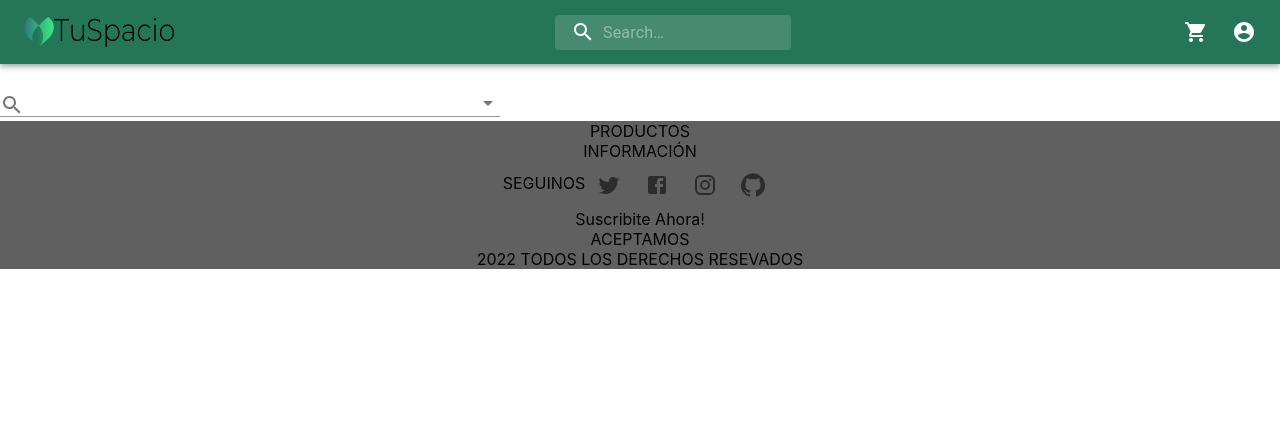
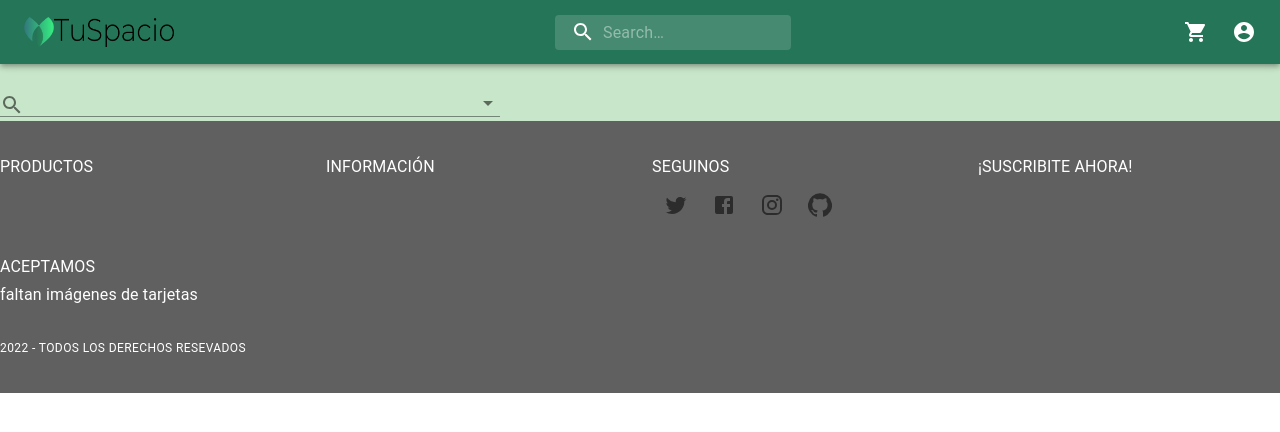
Before and after one commit to thegera4/PG-tuSpacio-FrontEnd, a React (Create React App) app: page / in a window 1280 px wide. Shown: the top 432 px of the page. Built offline with nearby package versions, Linux system fonts and the light colour scheme; no server answers.

Commit message:
unificados componentes mui v4 y esperando endpoints para containercards serach y paginado

```diff
--- a/src/App.css
+++ b/src/App.css
@@ -1,4 +1,4 @@
-.App {
+/* .App {
   text-align: center;
 }
 
@@ -35,4 +35,4 @@
   to {
     transform: rotate(360deg);
   }
-}
+} */
--- a/src/App.js
+++ b/src/App.js
@@ -1,29 +1,20 @@
 import './App.css';
+import {Container} from '@material-ui/core'
 import Navbar from './Components/Navbar/Navbar.jsx';
 import Footer from './Components/Footer/Footer.jsx';
 import SearchBar from './Components/SearchBar/SearchBar';
+// import ContainerCards from './Components/ContainerCards/ContainerCards.jsx'
 
 function App() {
   return (
-    <div className="App">
+    <Container maxWidth='xl' disableGutters='true' style={{backgroundColor:'#c8e6c9'}} >
+
       <Navbar />
       <SearchBar />
       <Footer />
-      {/* <header className="App-header">
-        <img src={logo} className="App-logo" alt="logo" />
-        <p>
-          Edit <code>src/App.js</code> and save to reload.
-        </p>
-        <a
-          className="App-link"
-          href="https://reactjs.org"
-          target="_blank"
-          rel="noopener noreferrer"
-        >
-          Learn React
-        </a>
-      </header> */}
-    </div>
+
+      </Container>
+
   );
 }
 
--- /dev/null
+++ b/src/Components/ContainerCards/ContainerCards.jsx
@@ -0,0 +1,11 @@
+import React from "react";
+import {Container} from '@material-ui/core'
+
+
+export default function ContainerCards() {
+
+
+    return(
+        <div>lalal</div>
+    )
+};
--- a/src/components/Footer/Footer.jsx
+++ b/src/components/Footer/Footer.jsx
@@ -6,22 +6,39 @@ import InstagramIcon from '@material-ui/icons/Instagram';
 import GitHubIcon from '@material-ui/icons/GitHub';
 import IconButton from '@material-ui/core/IconButton'
 import { ThemeProvider } from '@material-ui/core/styles';
+import {Grid, Typography} from '@material-ui/core'
 import theme from '../../ThemeConfig';
 
 export default function Footer() {
   return (
     <ThemeProvider theme={theme}>
+        <Typography component="div" variant='subtitle1' >
         <Box
             bgcolor="secondary.main"
+            color='secondary.contrastText'
+            py={4}
         >
-            <Box>
+        <Grid container
+        spacing={3}
+        direction='row'
+        >
+            <Grid item
+            xs={3}
+            >
+                <Box >
                     PRODUCTOS
                 </Box>
+            </Grid>
+            <Grid item xs={3}>
             <Box>
                 INFORMACIÓN
             </Box>
+            </Grid>
+            <Grid item xs={3}>
             <Box>
+
                     SEGUINOS
+                    <Box>
                     <IconButton aria-label="TwitterIcon">
                         <TwitterIcon />
                     </IconButton>
@@ -35,16 +52,33 @@ export default function Footer() {
                         <GitHubIcon />
                     </IconButton>
                     </Box>
+            </Box>
+            </Grid>
+            <Grid item xs={3}>
             <Box>
-                Suscribite Ahora!
+                ¡SUSCRIBITE AHORA!
             </Box>
+            </Grid>
+            <Grid item xs={12}>
             <Box>
                 ACEPTAMOS
-            </Box>
                 <Box>
-                2022 TODOS LOS DERECHOS RESEVADOS
+                    faltan imágenes de tarjetas
                 </Box>
             </Box>
+            <Box
+            pt={3}
+
+            >
+            <Typography variant='caption'>
+                2022 - TODOS LOS DERECHOS RESEVADOS
+            </Typography>
+            </Box>
+            </Grid>
+
+            </Grid>
+            </Box>
+        </Typography>
     </ThemeProvider>
     );
 }
```
Lines whose indentation alone changed are shown as unchanged.
